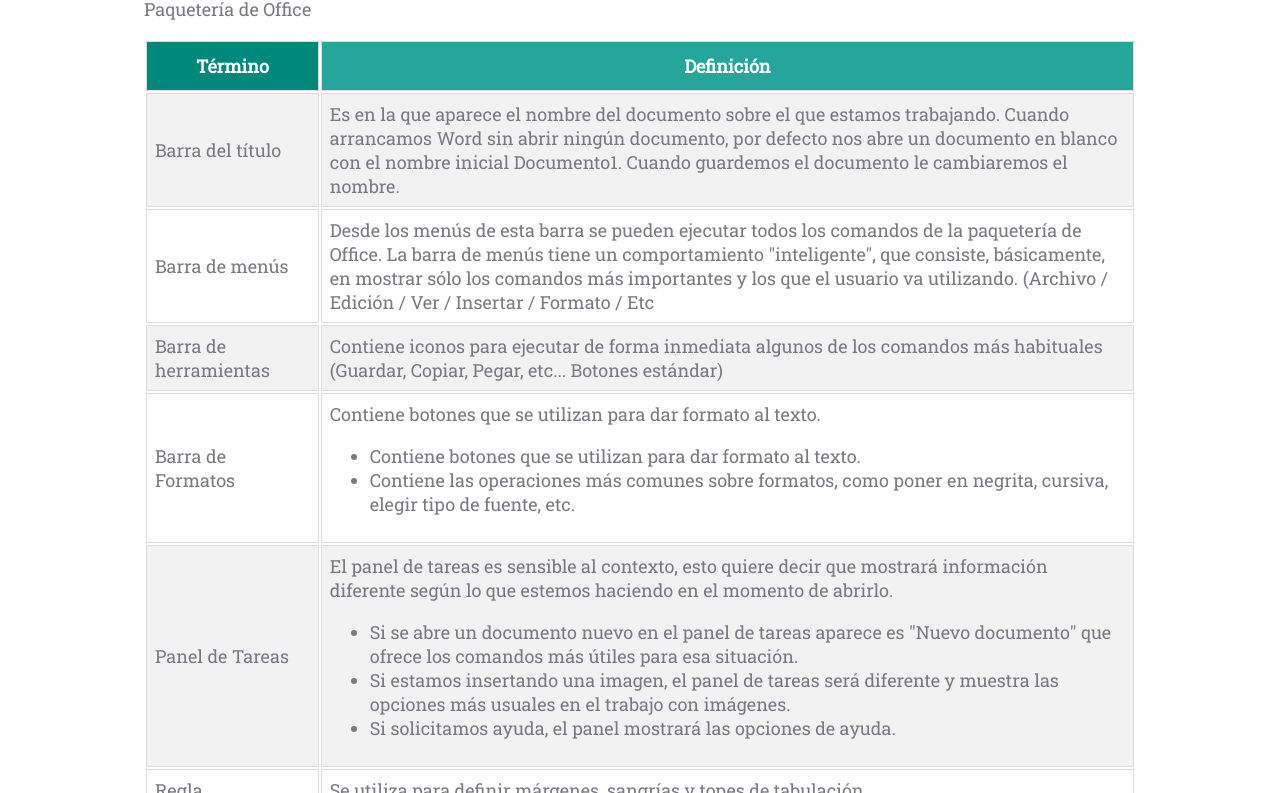
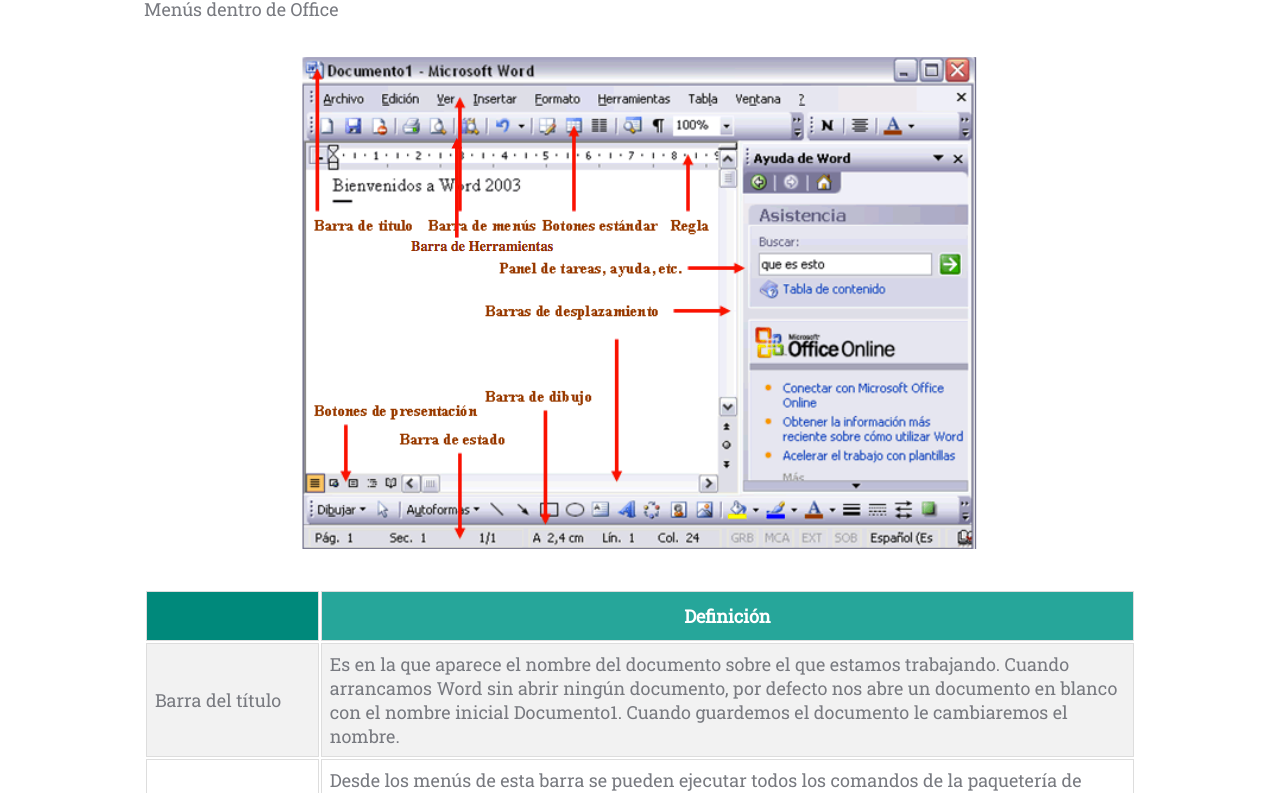
Before and after one commit to juanann/Memory-computo, a website: page conceptos.html in a window 1280 px wide. Shown: the part 122-915 px from the top of the page. Drawn offline with Linux system fonts and the light colour scheme.

Commit message:
v1.0.4
Finished the glossary page. :<

```diff
--- a/conceptos.html
+++ b/conceptos.html
@@ -25,6 +25,13 @@
       margin-right: auto;
       width: 80%;
 
+    }
+
+    .tablec img{
+      margin-left: auto;
+      margin-right: auto;
+      margin-top: 2em;
+      margin-bottom: 2em;
     }
     .tablec td, .tablec th {
       border: 1px solid #ddd;
@@ -67,16 +74,19 @@
 
         <div class="mg__meta--right">
           <a href="index.html" class="mg__falsebutton">Inicio.</a>
+          <a href="conceptos.html" class="mg__falsebutton">Glosario de Imágenes.</a>
         </div>
 
         <h2 class="mg__start-screen--heading">Glosario de términos que deberías aprender</h2>
       </div>
 
       <div class="tablec">
-        <h3>Paquetería de Office</h3>
+        <h3>Menús dentro de Office</h3>
+        <img src="img/comp_barras.png" alt="Menús" />
+
         <table>
           <tr>
-            <th>Término</th>
+            <th></th>
             <th>Definición</th>
           </tr>
           <tr>
@@ -139,7 +149,7 @@
 
     <div class="footer clearfix">
       <div class="footer__left">
-        <h2 class="footer__title">ᕙ(⇀‸↼‶)ᕗ version 1.0.3</h2>
+        <h2 class="footer__title">ᕙ(⇀‸↼‶)ᕗ version 1.0.4</h2>
         <div class="footer__copyright">
           <small>
             Made for fun and for  learning purposes by:<br>
--- a/js/memory.js
+++ b/js/memory.js
@@ -225,7 +225,7 @@
       <div class="mg__meta--right">\
       <button id="mg__button--restart" class="mg__button">Vuelve a comenzar</button>\
       <a href="comp_images.html" class="mg__falsebutton">Glosario de Imágenes.</a>\
-      <a href="conceptos.html" class="mg__falsebutton">Términos.</a>\
+      <a href="conceptos.html" class="mg__falsebutton">Glosario</a>\
       </div>';
     this.gameMeta.innerHTML = this.gameMetaHTML;
     this.game.appendChild(this.gameMeta);
```
Also changed, not shown: comp_images.html (+2 -1 lines), index.html (+1 -1 lines), img/comp_barras.png (added), 1 other file.
